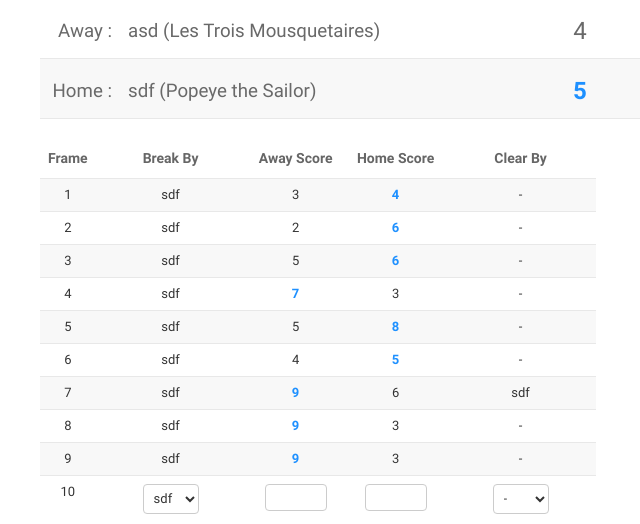
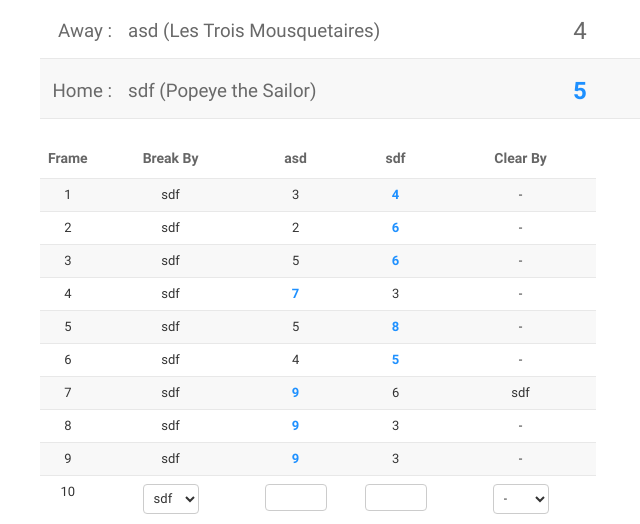
Before and after one commit to asdetrefle/pooldb, a Django app: page /recording/match/2/ in a window 1280 px wide. Shown: the part 136-660 px from the top of the page, without its empty margins (0-640 px from the left). Run offline with Django 3.2, Linux system fonts and the light colour scheme; data comes from the database, SQL or seed files in the repository; both versions use the stored data as it was after the commit; parts of the project's set-up code (start-up, migrations or seed data) failed here and were passed over.

Commit message:
Change score titles to players' name

```diff
--- a/templates/match.html
+++ b/templates/match.html
@@ -45,8 +45,8 @@
     <tr>
         <td align="center"><h3> Frame </h3></td>
         <td align="center"><h3> Break By </h3></td>
-        <td align="center"><h3> Away Score </h3></td>
-        <td align="center"><h3> Home Score </h3></td>
+        <td align="center"><h3> {{ match.away_player.player}} </h3></td>
+        <td align="center"><h3> {{ match.home_player.player}} </h3></td>
         <td align="center"><h3> Clear By </h3></td>
     </tr>
     {% for frame in frames %}
```
Also changed, not shown: db.sqlite3.
